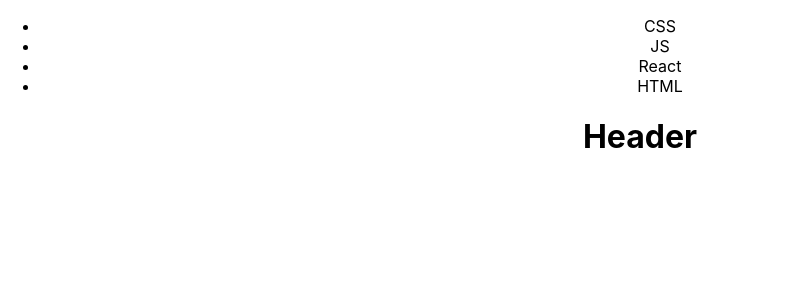
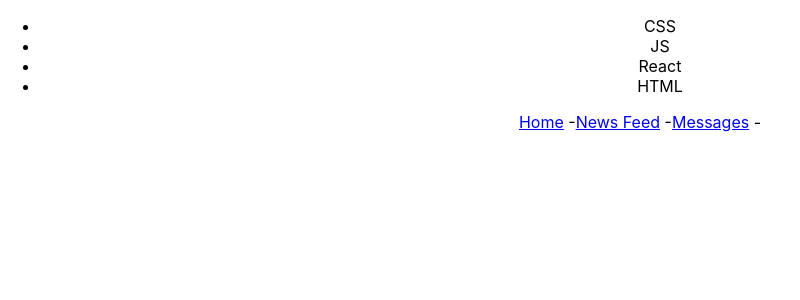
Before and after one commit to AKarelina/social-network-main-js, a React (Create React App) app: page / in a window 1280 px wide. Shown: the top 300 px of the page, without its empty margins (0-800 px from the left). Built offline with nearby package versions, Linux system fonts and the light colour scheme.

Commit message:
Add links to Header

```diff
--- a/src/Header.js
+++ b/src/Header.js
@@ -3,6 +3,10 @@
 
 export const Header = () => {
     return (
-        <h1>Header</h1>
-    )
+        <div>
+            <a href="$">Home</a> -
+            <a href="$">News Feed</a> -
+            <a href="$">Messages</a> -
+        </div>
+    );
 }
```
